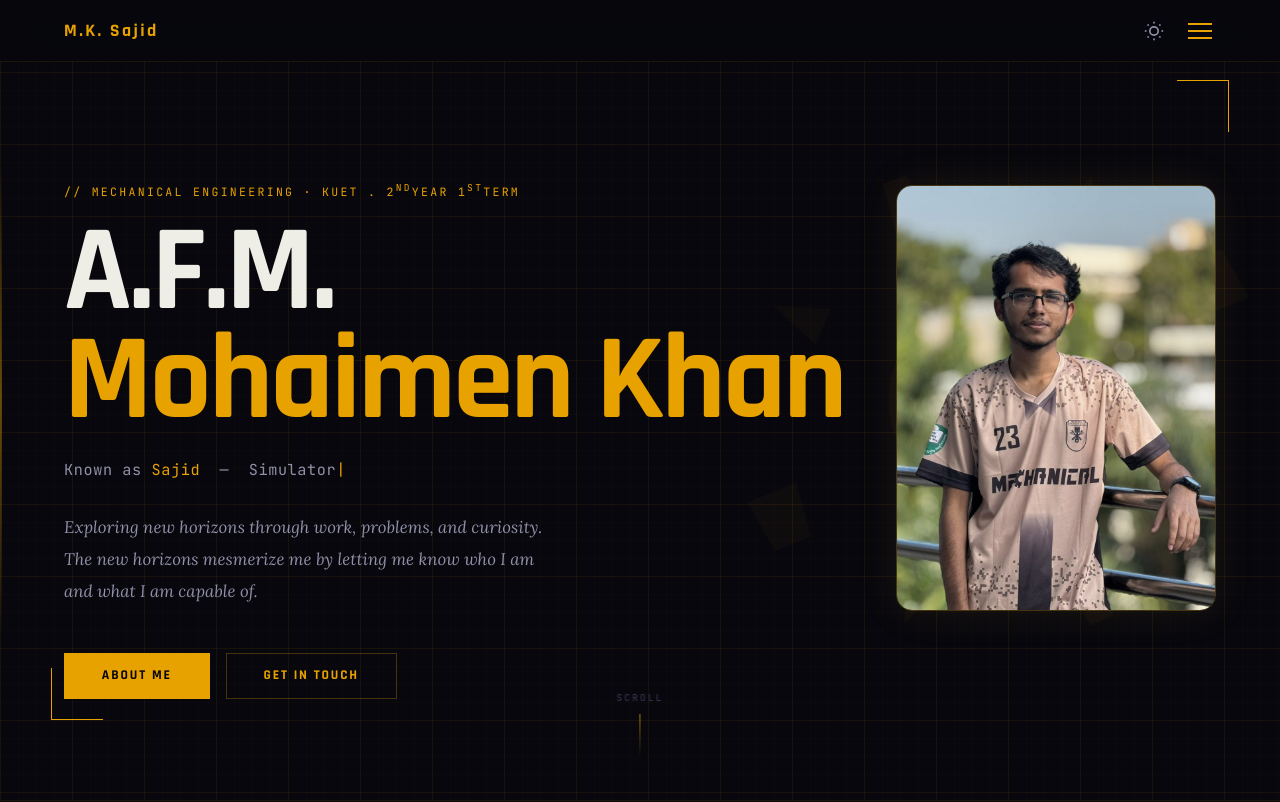
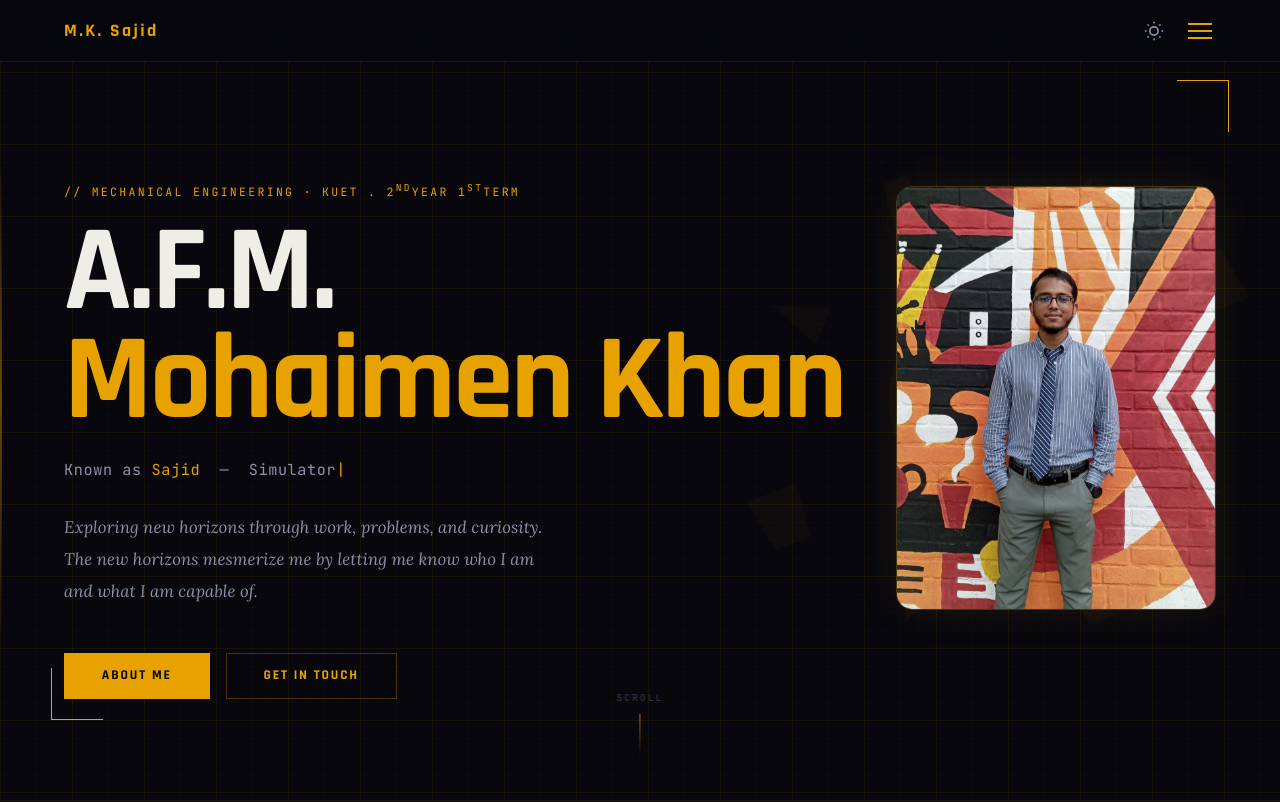
Before and after one commit to Sajid-ME/sajid.github.io, a plain HTML site: page index.html in a window 1280 px wide. Shown: the top 802 px of the page. Drawn offline with Linux system fonts and the light colour scheme.

Commit message:
Changed picture

```diff
--- a/index.html
+++ b/index.html
@@ -89,7 +89,7 @@
     </div>
 
     <div class="hero-portrait">
-      <img src="Assets/photo_2026-06-03_14-25-35.jpg" alt="Sajid - Portrait" />
+      <img src="Assets/photo_2026-06-22_13-13-44.jpg" alt="Sajid - Portrait" />
     </div>
 
     <div class="scroll-hint">
```
Also changed, not shown: Assets/photo_2026-06-22_13-13-44.jpg (added).
